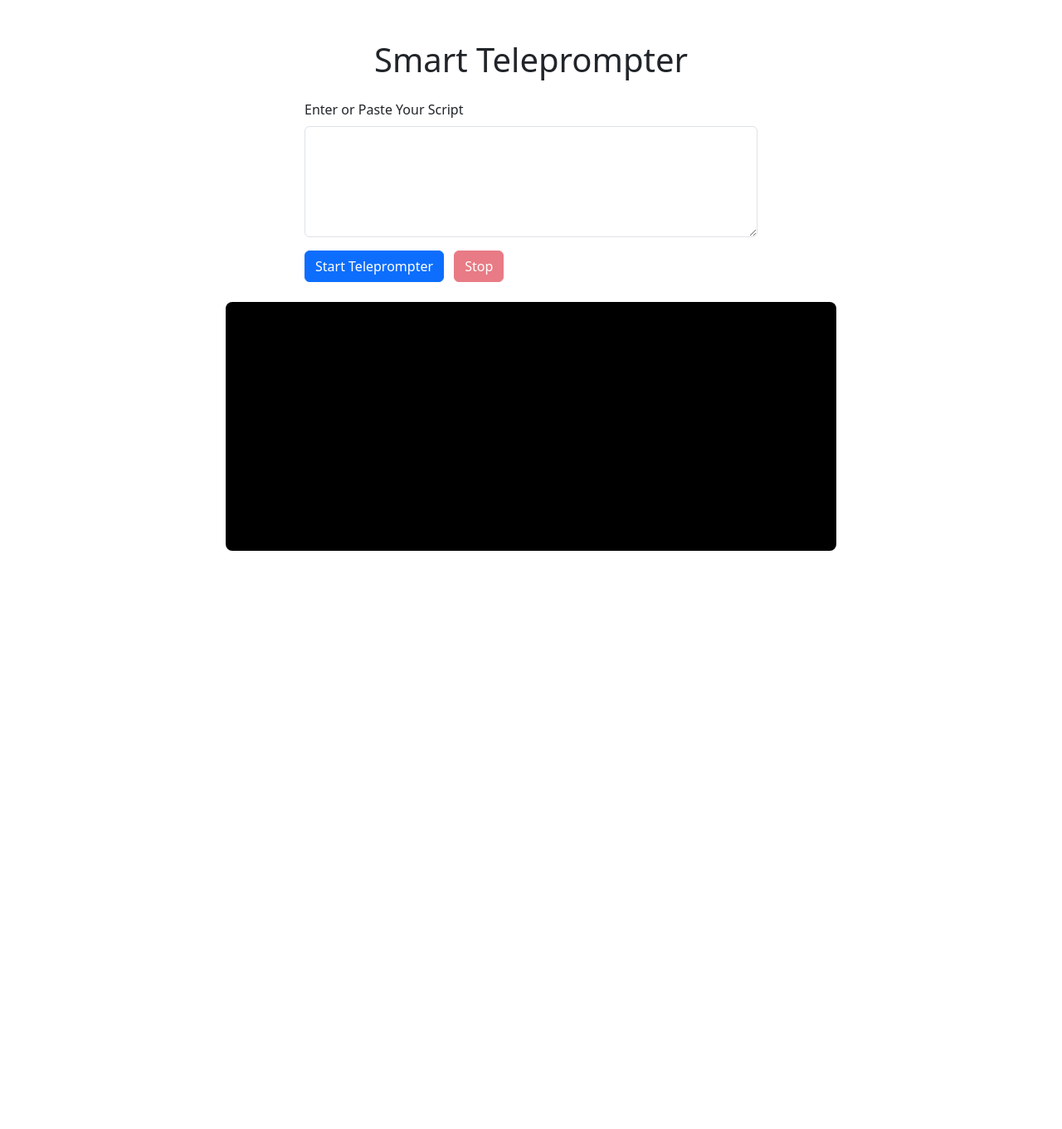
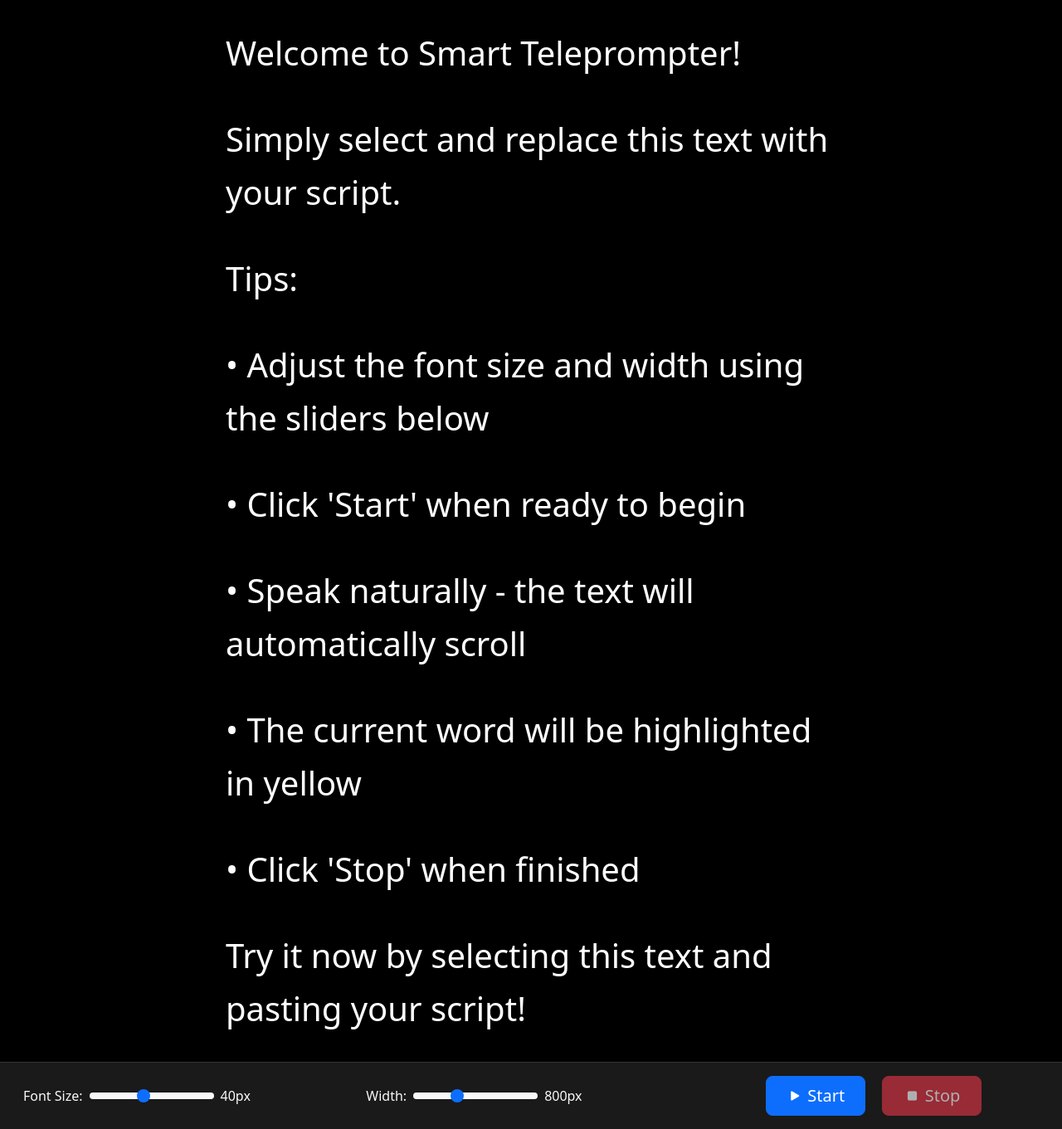
Before and after one commit to elifiner/autoprompter, a Flask app: page / in a window 1280 px wide. Shown: the whole page at 83% size. Run offline with Flask 3, Linux system fonts and the light colour scheme; some libraries are stand-ins or nearby versions.

Commit message:
ui updates

```diff
--- a/static/css/style.css
+++ b/static/css/style.css
@@ -1,20 +1,84 @@
+/* Full screen layout */
+html, body {
+    height: 100%;
+    margin: 0;
+    padding: 0;
+    overflow: hidden;
+}
+
+.teleprompter-wrapper {
+    display: flex;
+    flex-direction: column;
+    height: 100vh;
+    background-color: #000;
+}
+
 .teleprompter-container {
-    background-color: #000;
+    flex-grow: 1;
     color: #fff;
     padding: 2rem;
-    border-radius: 8px;
-    font-size: 1.5rem;
+    font-size: 40px;
     line-height: 1.6;
-    min-height: 300px;
-    max-height: 500px;
     overflow-y: auto;
+    outline: none; /* Remove contenteditable outline */
+    word-wrap: break-word; /* Break long words */
+    margin: 0 auto; /* Center the text container */
+    width: 800px; /* Default width */
+    max-width: 100%;
+    transition: all 0.3s ease;
 }
 
+.paragraph {
+    margin-bottom: 1em;
+    padding: 0;
+    display: block; /* Ensure paragraphs are block-level */
+}
+
+.paragraph:last-child {
+    margin-bottom: 0; /* Remove margin from last paragraph */
+}
+
+/* Hide scrollbar but keep functionality */
+.teleprompter-container::-webkit-scrollbar {
+    display: none;
+}
+
+.teleprompter-container {
+    -ms-overflow-style: none;
+    scrollbar-width: none;
+}
+
+/* Control bar at bottom */
+.control-bar {
+    background-color: #1a1a1a;
+    padding: 1rem;
+    border-top: 1px solid #333;
+}
+
+.control-bar button {
+    margin: 0 0.5rem;
+    min-width: 120px;
+}
+
+/* Slider styling */
+.form-range {
+    width: 150px;
+}
+
+.form-range::-webkit-slider-thumb {
+    background: #0d6efd;
+}
+
+.form-range::-moz-range-thumb {
+    background: #0d6efd;
+}
+
+/* Word styling */
 .word {
-    display: inline-block;
-    margin-right: 5px;
-    padding: 2px 4px;
+    display: inline;
+    padding: 0 2px;
     border-radius: 3px;
+    transition: all 0.2s ease;
 }
 
 .current-word {
@@ -23,9 +87,38 @@
 }
 
 .spoken-word {
-    color: #888;
+    color: #666;
 }
 
 .upcoming-word {
     color: #fff;
 }
+
+/* Make text unselectable except when editing */
+.teleprompter-container:not(:focus) {
+    user-select: none;
+    -webkit-user-select: none;
+    -moz-user-select: none;
+    -ms-user-select: none;
+}
+
+/* Responsive adjustments */
+@media (max-width: 768px) {
+    .control-bar {
+        padding: 0.5rem;
+    }
+
+    .form-range {
+        width: 100px;
+    }
+
+    .control-bar button {
+        margin: 0.25rem;
+        min-width: 100px;
+    }
+
+    .teleprompter-container {
+        width: 100% !important; /* Override any custom width on mobile */
+        padding: 1rem;
+    }
+}
--- a/static/js/script.js
+++ b/static/js/script.js
@@ -1,20 +1,68 @@
 document.addEventListener('DOMContentLoaded', () => {
     const socket = io();
-    const scriptInput = document.getElementById('scriptInput');
+    const teleprompterDisplay = document.getElementById('teleprompterDisplay');
     const startButton = document.getElementById('startButton');
     const stopButton = document.getElementById('stopButton');
-    const teleprompterDisplay = document.getElementById('teleprompterDisplay');
+    const fontSizeSlider = document.getElementById('fontSize');
+    const fontSizeValue = document.getElementById('fontSizeValue');
+    const textWidthSlider = document.getElementById('textWidth');
+    const textWidthValue = document.getElementById('textWidthValue');
+
+    // Initial instructions text
+    const INSTRUCTIONS_TEXT = `Welcome to Smart Teleprompter!
+
+Simply select and replace this text with your script.
+
+Tips:
+• Adjust the font size and width using the sliders below
+• Click 'Start' when ready to begin
+• Speak naturally - the text will automatically scroll
+• The current word will be highlighted in yellow
+• Click 'Stop' when finished
+
+Try it now by selecting this text and pasting your script!`;
 
     let isRecording = false;
     let mediaRecorder = null;
     let audioStream = null;
 
-    function prepareScript(text) {
-        const prepared = text.split(/\s+/).map((word, index) => {
-            return `<span class="word" data-index="${index}">${word}</span>`;
-        }).join(' ');
-        return prepared;
+    function formatText(text, shouldWrapWords = false) {
+        // Split into paragraphs, trim each one, and remove empty ones
+        const paragraphs = text.split(/\n+/).map(p => p.trim()).filter(p => p);
+
+        const formattedParagraphs = paragraphs.map(paragraph => {
+            if (shouldWrapWords) {
+                // For recording mode: wrap words in spans
+                const words = paragraph.split(/\s+/).map((word, index) => {
+                    return `<span class="word" data-index="${index}">${word}</span>`;
+                }).join(' ');
+                return `<div class="paragraph">${words}</div>`;
+            } else {
+                // For editing mode: just wrap paragraphs
+                return `<div class="paragraph">${paragraph}</div>`;
+            }
+        });
+
+        // Join with newlines and preserve them in HTML
+        return formattedParagraphs.join('\n');
     }
+
+    // Initialize with formatted instructions
+    teleprompterDisplay.innerHTML = formatText(INSTRUCTIONS_TEXT);
+
+    // Handle font size changes
+    fontSizeSlider.addEventListener('input', () => {
+        const size = fontSizeSlider.value;
+        fontSizeValue.textContent = `${size}px`;
+        teleprompterDisplay.style.fontSize = `${size}px`;
+    });
+
+    // Handle width changes
+    textWidthSlider.addEventListener('input', () => {
+        const width = textWidthSlider.value;
+        textWidthValue.textContent = `${width}px`;
+        teleprompterDisplay.style.width = `${width}px`;
+    });
 
     async function startRecording() {
         try {
@@ -31,7 +79,6 @@ document.addEventListener('DOMContentLoaded', () => {
 
             mediaRecorder.ondataavailable = async (event) => {
                 if (event.data.size > 0 && socket.connected) {
-                    // Convert blob to base64 and send to server
                     const reader = new FileReader();
                     reader.onload = () => {
                         const base64Audio = reader.result.split(',')[1];
@@ -41,7 +88,7 @@ document.addEventListener('DOMContentLoaded', () => {
                 }
             };
 
-            mediaRecorder.start(100); // Collect 100ms of audio at a time
+            mediaRecorder.start(100);
         } catch (err) {
             console.error('Error accessing microphone:', err);
             alert('Error accessing microphone. Please ensure you have granted microphone permissions.');
@@ -63,13 +110,15 @@ document.addEventListener('DOMContentLoaded', () => {
     }
 
     startButton.addEventListener('click', async () => {
-        if (!scriptInput.value.trim()) {
-            alert('Please enter some text first!');
+        const text = teleprompterDisplay.textContent.trim();
+        if (!text || text === INSTRUCTIONS_TEXT.trim()) {
+            alert('Please replace the instructions with your script first!');
             return;
         }
 
-        const script = scriptInput.value;
-        teleprompterDisplay.innerHTML = prepareScript(script);
+        // Make teleprompter uneditable during recording
+        teleprompterDisplay.contentEditable = 'false';
+        teleprompterDisplay.innerHTML = formatText(text, true); // true for word wrapping
 
         // Send script to backend
         try {
@@ -78,7 +127,7 @@ document.addEventListener('DOMContentLoaded', () => {
                 headers: {
                     'Content-Type': 'application/json',
                 },
-                body: JSON.stringify({ script: script })
+                body: JSON.stringify({ script: text })
             });
             await response.json();
 
@@ -91,6 +140,8 @@ document.addEventListener('DOMContentLoaded', () => {
         } catch (error) {
             console.error('Error uploading script:', error);
             alert('Error uploading script. Please try again.');
+            teleprompterDisplay.contentEditable = 'true';
+            teleprompterDisplay.innerHTML = formatText(text); // Restore original formatting
         }
     });
 
@@ -98,6 +149,11 @@ document.addEventListener('DOMContentLoaded', () => {
         isRecording = false;
         startButton.disabled = false;
         stopButton.disabled = true;
+        teleprompterDisplay.contentEditable = 'true';
+
+        // Restore original formatting without word wrapping
+        const text = teleprompterDisplay.textContent.trim();
+        teleprompterDisplay.innerHTML = formatText(text);
 
         stopRecording();
         socket.emit('stop_recording');
@@ -115,7 +171,15 @@ document.addEventListener('DOMContentLoaded', () => {
             } else if (index === currentIndex) {
                 word.classList.add('current-word');
                 word.classList.remove('spoken-word', 'upcoming-word');
-                word.scrollIntoView({ behavior: 'smooth', block: 'center' });
+
+                // Scroll the current word to top with offset
+                const wordTop = word.offsetTop;
+                const containerHeight = teleprompterDisplay.clientHeight;
+                const scrollPosition = wordTop - 100; // 100px from top
+                teleprompterDisplay.scrollTo({
+                    top: scrollPosition,
+                    behavior: 'smooth'
+                });
             } else {
                 word.classList.add('upcoming-word');
                 word.classList.remove('spoken-word', 'current-word');
@@ -130,6 +194,7 @@ document.addEventListener('DOMContentLoaded', () => {
         stopRecording();
         startButton.disabled = false;
         stopButton.disabled = true;
+        teleprompterDisplay.contentEditable = 'true';
     });
 
     // Handle connection events
@@ -141,5 +206,6 @@ document.addEventListener('DOMContentLoaded', () => {
         stopRecording();
         startButton.disabled = false;
         stopButton.disabled = true;
+        teleprompterDisplay.contentEditable = 'true';
     });
 });
--- a/templates/index.html
+++ b/templates/index.html
@@ -8,30 +8,43 @@
     <link href="{{ url_for('static', filename='css/style.css') }}" rel="stylesheet">
 </head>
 <body>
-    <div class="container mt-5">
-        <h1 class="text-center mb-4">Smart Teleprompter</h1>
-
-        <div class="row">
-            <div class="col-md-6 offset-md-3">
-                <div class="mb-3">
-                    <label for="scriptInput" class="form-label">Enter or Paste Your Script</label>
-                    <textarea class="form-control" id="scriptInput" rows="5"></textarea>
-                </div>
-                <button id="startButton" class="btn btn-primary me-2">Start Teleprompter</button>
-                <button id="stopButton" class="btn btn-danger" disabled>Stop</button>
-            </div>
+    <div class="teleprompter-wrapper">
+        <div id="teleprompterDisplay" class="teleprompter-container" contenteditable="true" spellcheck="false">
+            <!-- Text will be populated by JavaScript -->
         </div>
 
-        <div class="row mt-4">
-            <div class="col-md-8 offset-md-2">
-                <div id="teleprompterDisplay" class="teleprompter-container">
-                    <!-- Script text will be displayed here -->
+        <div class="control-bar">
+            <div class="container-fluid">
+                <div class="row align-items-center g-3">
+                    <div class="col-12 col-md-4">
+                        <div class="d-flex align-items-center">
+                            <label for="fontSize" class="form-label me-2 text-light mb-0">Font Size:</label>
+                            <input type="range" class="form-range" id="fontSize" min="16" max="72" value="40">
+                            <span id="fontSizeValue" class="ms-2 text-light">40px</span>
+                        </div>
+                    </div>
+                    <div class="col-12 col-md-4">
+                        <div class="d-flex align-items-center">
+                            <label for="textWidth" class="form-label me-2 text-light mb-0">Width:</label>
+                            <input type="range" class="form-range" id="textWidth" min="400" max="1600" value="800" step="50">
+                            <span id="textWidthValue" class="ms-2 text-light">800px</span>
+                        </div>
+                    </div>
+                    <div class="col-12 col-md-4 text-center">
+                        <button id="startButton" class="btn btn-primary btn-lg">
+                            <i class="bi bi-play-fill"></i> Start
+                        </button>
+                        <button id="stopButton" class="btn btn-danger btn-lg" disabled>
+                            <i class="bi bi-stop-fill"></i> Stop
+                        </button>
+                    </div>
                 </div>
             </div>
         </div>
     </div>
 
     <script src="https://cdn.jsdelivr.net/npm/bootstrap@5.3.0/dist/js/bootstrap.bundle.min.js"></script>
+    <link rel="stylesheet" href="https://cdn.jsdelivr.net/npm/bootstrap-icons@1.7.2/font/bootstrap-icons.css">
     <script src="https://cdnjs.cloudflare.com/ajax/libs/socket.io/4.0.1/socket.io.js"></script>
     <script src="{{ url_for('static', filename='js/script.js') }}"></script>
 </body>
```
